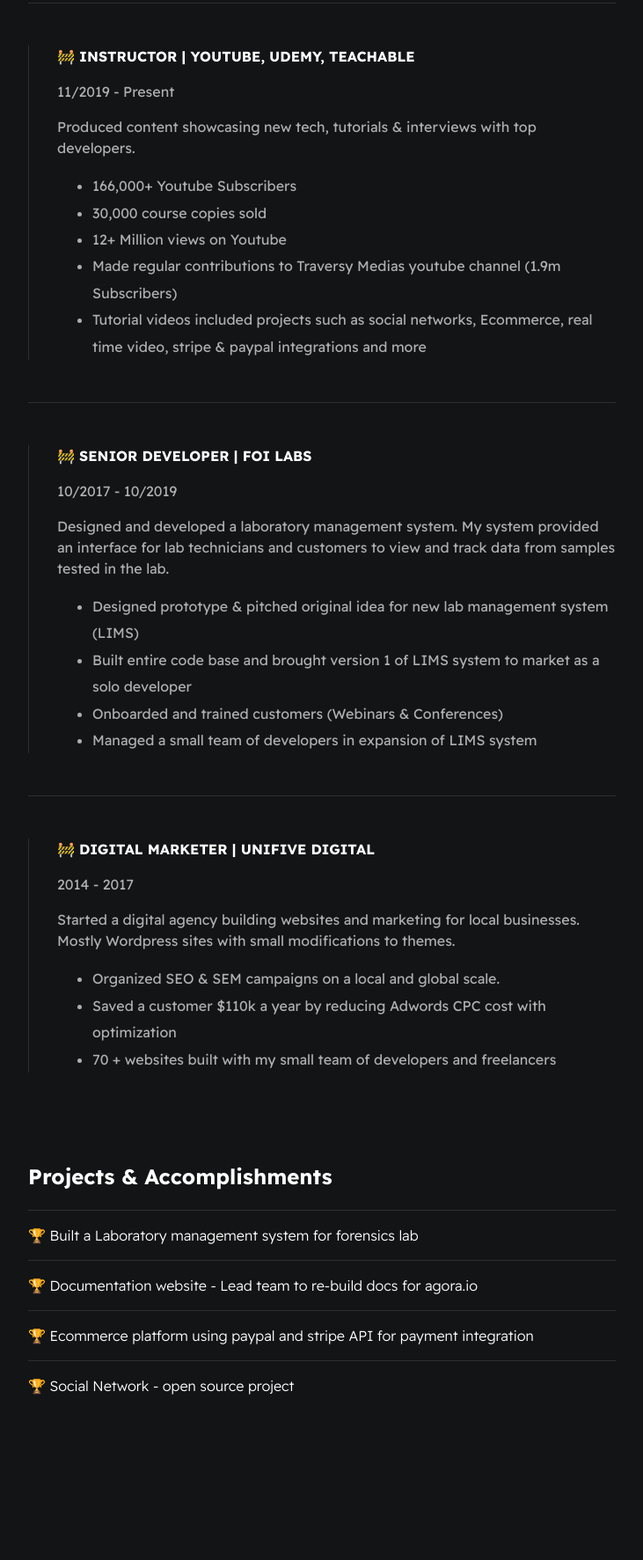
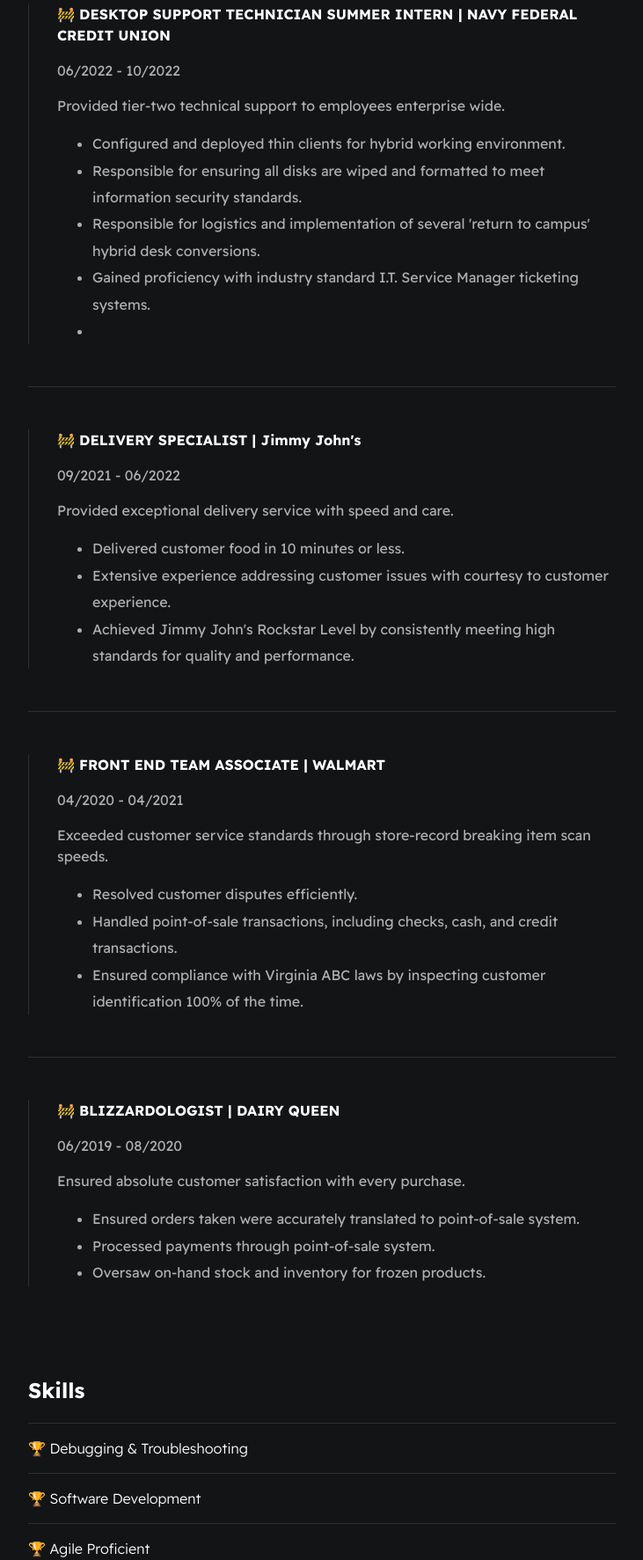
Before and after one commit to kraftingkage/kyle.gphost.org, a plain HTML site: page index.html in a window 1280 px wide. Shown: the part 1371-3144 px from the top of the page at 88% size, without its empty margins (274-1005 px from the left). Before the commit the page ends 3014 px from the top, so only its background shows below. Drawn offline with Linux system fonts and the light colour scheme.

Commit message:
Update index.html

```diff
--- a/index.html
+++ b/index.html
@@ -57,7 +57,7 @@
                 <div class="card--work-history">
                     <strong>🚧 BUSINESS SUPPORT SPECIALIST INTERN | NAVY FEDERAL CREDIT UNION</strong>
                     <p>10/2022 - Present</p>
-                    <p>Worked on making Agora’s Web Based SDK more accessible through video tutorials, articles, demo projects and event based training. Also building out React UI components & leading a team to re-design Agora’s documentation and api reference.</p>
+                    <p>Worked along-side developers to research, develop, and release products for our consumer lending systems.</p>
                     <ul>
                         <li>Worked with an Agile team to successfully test and implement new and improved macros and scripts for our consumer lending systems.</li>
                         <li>Maintained documentation library to ensure accurate replication of processes.</li>
@@ -69,67 +69,75 @@
                 <div class="line-break"></div>
 
                 <div class="card--work-history">
-                    <strong>🚧 INSTRUCTOR | YOUTUBE, UDEMY, TEACHABLE</strong>
-                    <p>11/2019 - Present</p>
-                    <p>Produced content showcasing new tech, tutorials & interviews with top developers.</p>
+                    <strong>🚧 DESKTOP SUPPORT TECHNICIAN SUMMER INTERN | NAVY FEDERAL CREDIT UNION</strong>
+                    <p>06/2022 - 10/2022</p>
+                    <p>Provided tier-two technical support to employees enterprise wide.</p>
                     <ul>
-                        <li>166,000+ Youtube Subscribers</li>
-                        <li>30,000 course copies sold</li>
-                        <li>12+ Million views on Youtube</li>
-                        <li>Made regular contributions to Traversy Medias youtube channel (1.9m Subscribers)</li>
-                        <li>Tutorial videos included projects such as social networks, Ecommerce, real time video, stripe & paypal integrations and more </li>
+                        <li>Configured and deployed thin clients for hybrid working environment.</li>
+                        <li>Responsible for ensuring all disks are wiped and formatted to meet information security standards.</li>
+                        <li>Responsible for logistics and implementation of several 'return to campus' hybrid desk conversions.</li>
+                        <li>Gained proficiency with industry standard I.T. Service Manager ticketing systems.</li>
+                        <li></li>
                     </ul>
                 </div>
 
                 <div class="line-break"></div>
 
                 <div class="card--work-history">
-                    <strong>🚧 SENIOR DEVELOPER | FOI LABS</strong>
-                    <p>10/2017 - 10/2019</p>
-                    <p>Designed and developed a laboratory management system. My system
-                        provided an interface for lab technicians and customers to view and
-                        track data from samples tested in the lab.</p>
+                    <strong>🚧 DELIVERY SPECIALIST | Jimmy John's</strong>
+                    <p>09/2021 - 06/2022</p>
+                    <p>Provided exceptional delivery service with speed and care.</p>
                     <ul>
-                        <li>Designed prototype & pitched original idea for new lab management system (LIMS)</li>
-                        <li>Built entire code base and brought version 1 of LIMS system to market as a solo developer</li>
-                        <li>Onboarded and trained customers (Webinars & Conferences)</li>
-                        <li>Managed a small team of developers in expansion of LIMS system</li>
+                        <li>Delivered customer food in 10 minutes or less.</li>
+                        <li>Extensive experience addressing customer issues with courtesy to customer experience.</li>
+                        <li>Achieved Jimmy John's Rockstar Level by consistently meeting high standards for quality and performance.</li>
                     </ul>
                 </div>
 
                 <div class="line-break"></div>
 
                 <div class="card--work-history">
-                    <strong>🚧 DIGITAL MARKETER | UNIFIVE DIGITAL</strong>
-                    <p>2014 - 2017</p>
-                    <p>Started a digital agency building websites and marketing for
-                        local businesses. Mostly Wordpress sites with small modifications to
-                        themes.</p>
+                    <strong>🚧 FRONT END TEAM ASSOCIATE | WALMART</strong>
+                    <p>04/2020 - 04/2021</p>
+                    <p>Exceeded customer service standards through store-record breaking item scan speeds.</p>
                     <ul>
-                        <li>Organized SEO & SEM campaigns on a local and global scale.</li>
-                        <li>Saved a customer $110k a year by reducing Adwords CPC cost with optimization</li>
-                        <li>70 + websites built with my small team of developers and freelancers</li>
+                        <li>Resolved customer disputes efficiently.</li>
+                        <li>Handled point-of-sale transactions, including checks, cash, and credit transactions.</li>
+                        <li>Ensured compliance with Virginia ABC laws by inspecting customer identification 100% of the time.</li>
+                    </ul>
+                </div>
+
+                <div class="line-break"></div>
+
+                <div class="card--work-history">
+                    <strong>🚧 BLIZZARDOLOGIST | DAIRY QUEEN</strong>
+                    <p>06/2019 - 08/2020</p>
+                    <p>Ensured absolute customer satisfaction with every purchase.</p>
+                    <ul>
+                        <li>Ensured orders taken were accurately translated to point-of-sale system.</li>
+                        <li>Processed payments through point-of-sale system.</li>
+                        <li>Oversaw on-hand stock and inventory for frozen products.</li>
                     </ul>
                 </div>
             </section>
 
             <section class="section--page">
-                <h2>Projects & Accomplishments</h2>
+                <h2>Skills</h2>
 
                 <div class="card--project">
-                    <a href="project1.html"><span>🏆 </span>Built a Laboratory management system for forensics lab</a>
+                    <a href="project1.html"><span>🏆 </span>Debugging & Troubleshooting</a>
                 </div>
 
                 <div class="card--project">
-                    <a href="project1.html" ><span>🏆 </span>Documentation website - Lead team to re-build docs for agora.io</a>
+                    <a href="project1.html"><span>🏆 </span>Software Development</a>
                 </div>
 
                 <div class="card--project">
-                    <a href="project1.html" ><span>🏆 </span>Ecommerce platform using paypal and stripe API for payment integration</a>
+                    <a href="project1.html"><span>🏆 </span>Agile Proficient</a>
                 </div>
 
                 <div class="card--project">
-                    <a href="project1.html"><span>🏆 </span>Social Network - open source project</a>
+                    <a href="project1.html"><span>🏆 </span>ServiceNow</a>
                 </div>
 
             </section>
```
